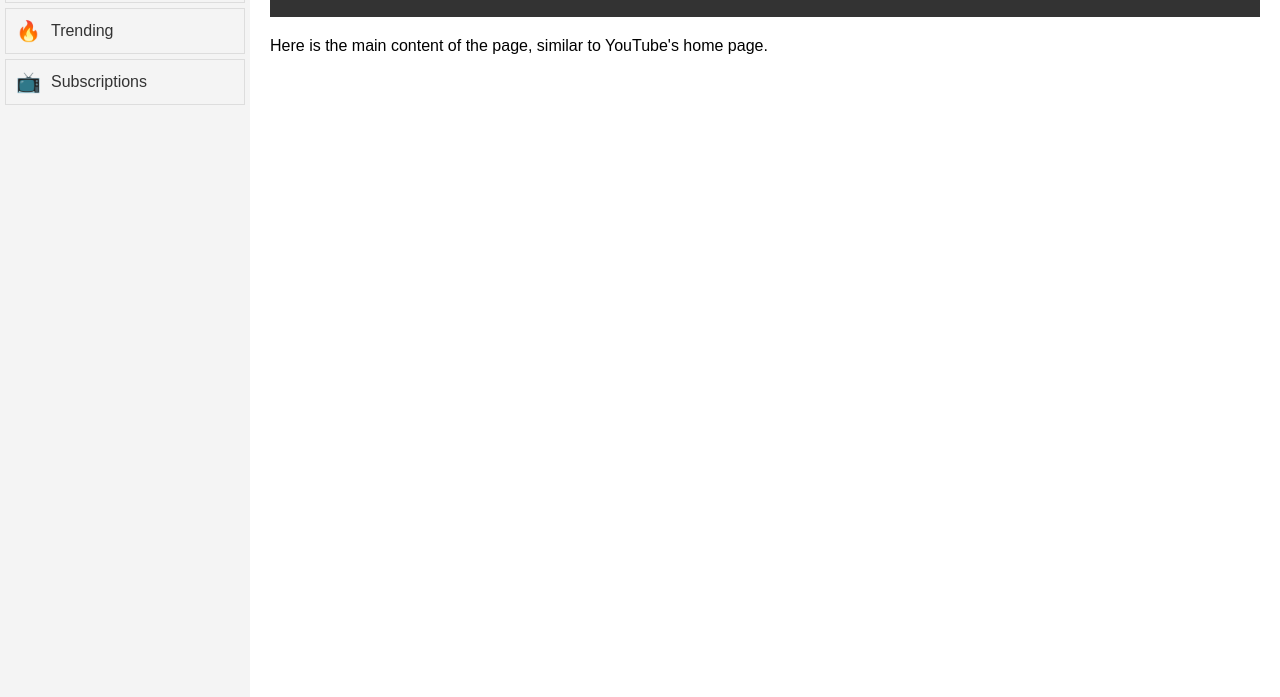
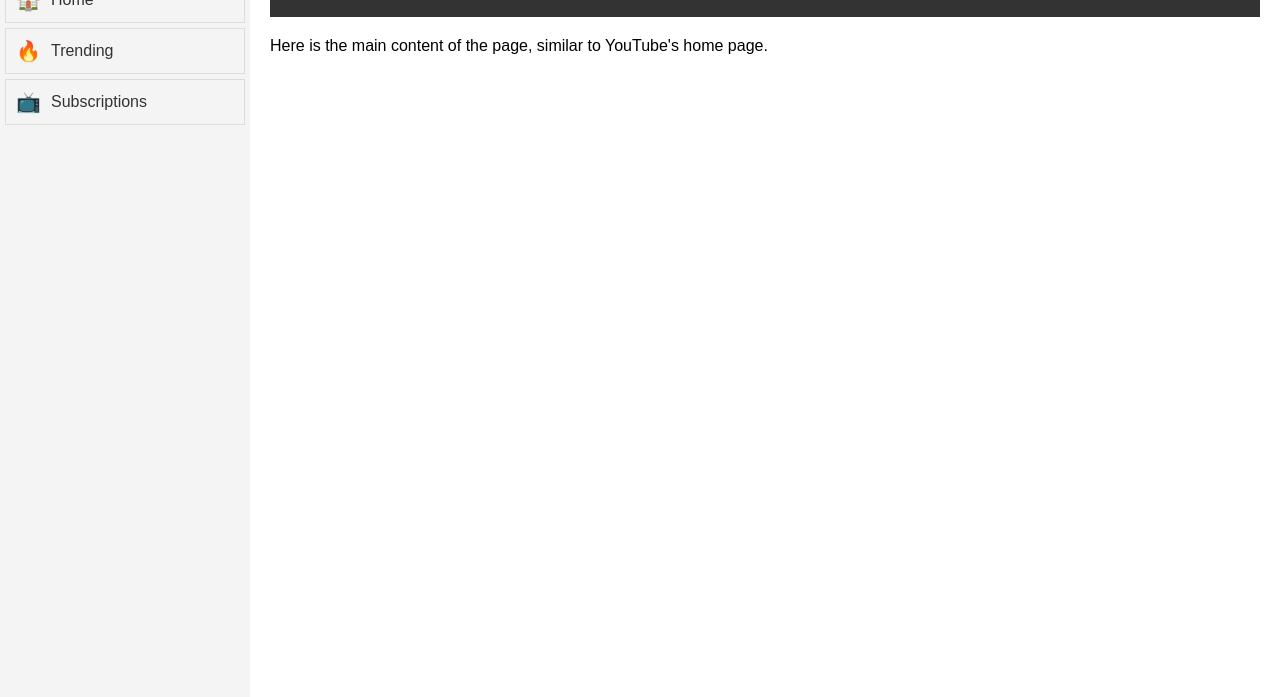
Before and after one commit to Dekapi/strona, a plain HTML site: page index.html in a window 1280 px wide. Shown: the part 103-800 px from the top of the page. Drawn offline with Linux system fonts and the light colour scheme.

Commit message:
Update styles.css

```diff
--- a/styles.css
+++ b/styles.css
@@ -33,7 +33,7 @@ body {
 }
 
 .nav {
-    margin-top: 60px; /* Ensure nav starts below the toggle button */
+    margin-top: 80px; /* Increase margin to push nav items lower */
 }
 
 .nav ul {
```
